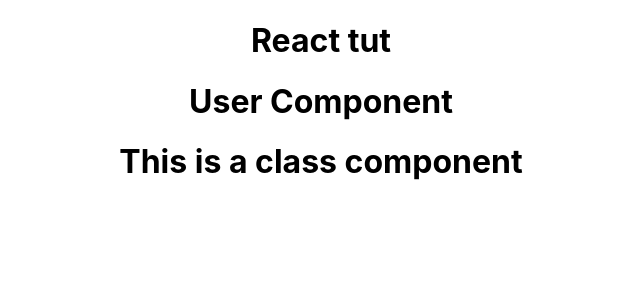
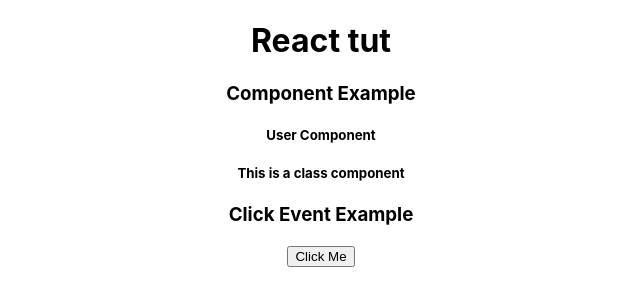
Before and after one commit to pujatech08/React-tut, a React (Create React App) app: page / in a window 1280 px wide. Shown: the top 306 px of the page, without its empty margins (319-959 px from the left). Built offline with nearby package versions, Linux system fonts and the light colour scheme.

Commit message:
Click event example

```diff
--- a/src/App.js
+++ b/src/App.js
@@ -4,11 +4,19 @@
 import User from './User';
 
 function App() {
+  let data = "Click Event Example";
+  function clickEvent(){
+     data = "Button Clicked";
+    alert("Button CLicked");
+  }
   return (
     <div className="App">
       <h1>React tut</h1>
+      <h3>Component Example</h3>
       <User />
       <Users />
+      <h3>{data}</h3>
+      <button onClick={clickEvent}>Click Me</button>
     </div>
   );
 }
--- a/src/User.js
+++ b/src/User.js
@@ -1,7 +1,7 @@
 function User(){
     return(
         <>
-        <h1>User Component</h1>
+        <h5>User Component</h5>
         </>
     )
 }
--- a/src/Users.js
+++ b/src/Users.js
@@ -4,7 +4,7 @@
     render(){
         return(
             <>
-            <h1>This is a class component</h1>
+            <h5>This is a class component</h5>
             </>
         )
     }
```
